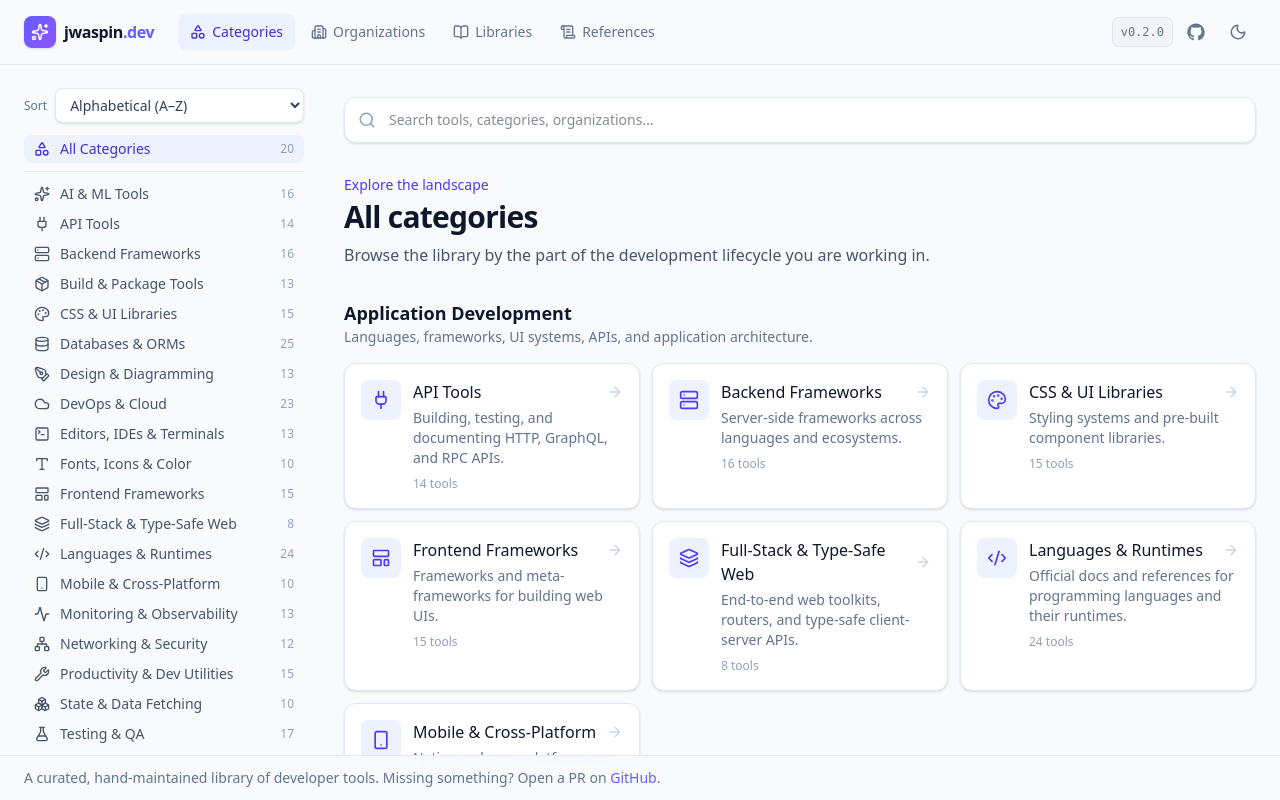
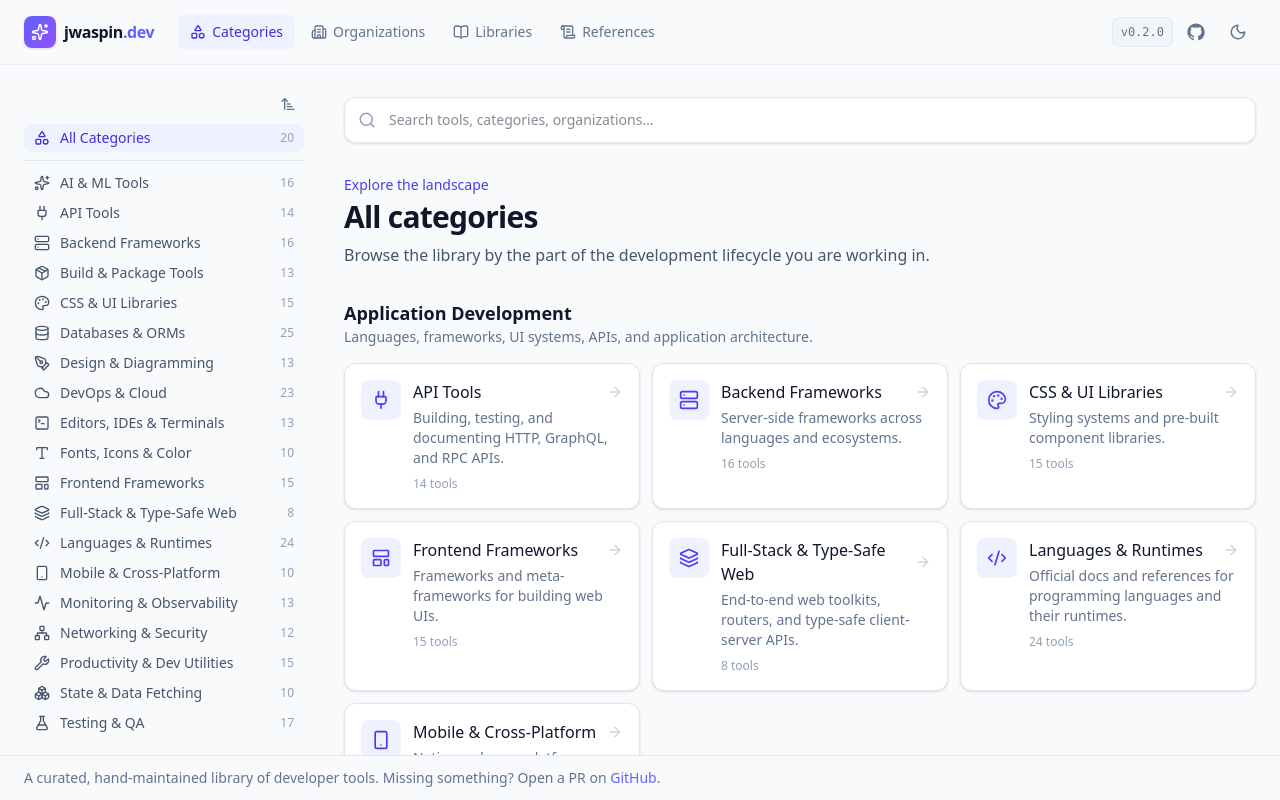
Before and after one commit to jwaspin/jwaspin-dev, a React (Vite) app: page / in a window 1280 px wide. Both pictures are taken after a click on the button 327 px from the left and 339 px from the top of the page. Shown: the top 800 px of the page. Built offline with nearby package versions, Linux system fonts and the light colour scheme.

Commit message:
feat: implement SortToggle component and update sorting functionality in navigation components

```diff
--- a/src/components/CategoryNav.tsx
+++ b/src/components/CategoryNav.tsx
@@ -1,5 +1,6 @@
 import { Shapes } from 'lucide-react'
 import type { Category } from '../data/types'
+import { SortToggle } from './SortToggle'
 
 export type SortOrder = 'az' | 'za'
 
@@ -28,8 +29,8 @@
 }: CategoryNavProps) {
   if (variant === 'chips') {
     return (
-      <div className="space-y-3">
-        <div className="scrollbar-thin flex gap-2 overflow-x-auto pb-1">
+      <div className="flex items-center gap-2">
+        <div className="scrollbar-thin flex flex-1 gap-2 overflow-x-auto pb-1">
           <NavChip
             label="Categories"
             count={categories.length}
@@ -46,15 +47,15 @@
             />
           ))}
         </div>
-        <SortSelect value={sortOrder} onChange={onSortChange} compact />
+        <SortToggle value={sortOrder} onChange={onSortChange} />
       </div>
     )
   }
 
   return (
     <div className="fixed top-22 bottom-14 flex w-72 shrink-0 flex-col">
-      <div className="mb-3 pr-2 shrink-0">
-        <SortSelect value={sortOrder} onChange={onSortChange} />
+      <div className="mb-1 flex justify-end pr-2">
+        <SortToggle value={sortOrder} onChange={onSortChange} />
       </div>
       <nav className="scrollbar-thin flex-1 space-y-0.5 overflow-y-auto pr-2">
         <NavRow
@@ -77,31 +78,6 @@
         ))}
       </nav>
     </div>
-  )
-}
-
-function SortSelect({
-  value,
-  onChange,
-  compact = false,
-}: {
-  value: SortOrder
-  onChange: (order: SortOrder) => void
-  compact?: boolean
-}) {
-  return (
-    <label className={`flex items-center gap-2 ${compact ? 'max-w-xs' : 'w-full'}`}>
-      <span className="shrink-0 text-xs font-medium text-slate-500 dark:text-slate-400">Sort</span>
-      <select
-        value={value}
-        onChange={(event) => onChange(event.target.value as SortOrder)}
-        aria-label="Sort categories and tools"
-        className="min-w-0 flex-1 rounded-lg border border-slate-200 bg-white px-2.5 py-1.5 text-sm text-slate-700 shadow-sm outline-none focus:border-indigo-400 focus:ring-2 focus:ring-indigo-500/20 dark:border-slate-800 dark:bg-slate-900 dark:text-slate-300"
-      >
-        <option value="az">Alphabetical (A–Z)</option>
-        <option value="za">Alphabetical (Z–A)</option>
-      </select>
-    </label>
   )
 }
 
--- a/src/components/LandingPage.tsx
+++ b/src/components/LandingPage.tsx
@@ -68,7 +68,7 @@
           jwaspin<span className="text-indigo-500">.dev</span>
         </h1>
         <p className="mt-2 text-slate-600 dark:text-slate-400">
-          A curated map of the developer tool landscape. Pick a place to start.
+          A hand-maintained directory of developer tools, organizations, libraries, and references. Pick a place to start.
         </p>
       </div>
 
--- a/src/components/LibraryCard.tsx
+++ b/src/components/LibraryCard.tsx
@@ -14,7 +14,7 @@
         className="absolute inset-0 z-0 rounded-xl focus-visible:outline-none focus-visible:ring-2 focus-visible:ring-violet-500"
       />
 
-      <div className="relative z-1 flex items-start justify-between gap-2">
+      <div className="flex items-start justify-between gap-2">
         <div className="flex items-center gap-3">
           <ToolIcon name={library.name} url={library.url} />
           <h3 className="font-medium leading-tight text-slate-900 dark:text-slate-100">{library.name}</h3>
@@ -34,8 +34,8 @@
           <ArrowUpRight className="mt-1 h-4 w-4 shrink-0 text-slate-300 transition group-hover:text-violet-500 dark:text-slate-700" aria-hidden="true" />
         </div>
       </div>
-      <p className="relative z-1 text-sm leading-snug text-slate-600 dark:text-slate-400">{library.description}</p>
-      <div className="relative z-1 mt-auto flex flex-wrap gap-1.5 pt-1">
+      <p className="text-sm leading-snug text-slate-600 dark:text-slate-400">{library.description}</p>
+      <div className="mt-auto flex flex-wrap gap-1.5 pt-1">
         {library.tags?.slice(0, 3).map((tag) => (
           <span key={tag} className="rounded-full bg-slate-100 px-2 py-0.5 text-xs text-slate-500 dark:bg-slate-800 dark:text-slate-400">
             {tag}
--- a/src/components/LibraryNav.tsx
+++ b/src/components/LibraryNav.tsx
@@ -1,7 +1,8 @@
 import { BookOpen } from 'lucide-react'
 import type { LibraryEcosystem } from '../data/types'
+import { ToolIcon } from './ToolIcon'
+import { SortToggle } from './SortToggle'
 import type { SortOrder } from './CategoryNav'
-import { ToolIcon } from './ToolIcon'
 import type { ReactNode } from 'react'
 
 export function LibraryNav({
@@ -27,21 +28,23 @@
 }) {
   if (variant === 'chips') {
     return (
-      <div className="space-y-3">
-        <div className="scrollbar-thin flex gap-2 overflow-x-auto pb-1">
+      <div className="flex items-center gap-2">
+        <div className="scrollbar-thin flex flex-1 gap-2 overflow-x-auto pb-1">
           <Chip label="All libraries" count={totalCount} active={selected === null} onClick={() => onSelect(null)} />
           {ecosystems.map((ecosystem) => (
             <Chip key={ecosystem.id} label={ecosystem.name} count={counts.get(ecosystem.id) ?? 0} active={selected === ecosystem.id} onClick={() => onSelect(ecosystem.id)} />
           ))}
         </div>
-        <Sort value={sortOrder} onChange={onSortChange} />
+        <SortToggle value={sortOrder} onChange={onSortChange} />
       </div>
     )
   }
 
   return (
     <div className="fixed top-22 bottom-14 flex w-72 shrink-0 flex-col">
-      <div className="mb-3 pr-2 shrink-0"><Sort value={sortOrder} onChange={onSortChange} /></div>
+      <div className="mb-1 flex justify-end pr-2">
+        <SortToggle value={sortOrder} onChange={onSortChange} />
+      </div>
       <nav className="scrollbar-thin flex-1 space-y-0.5 overflow-y-auto pr-2" aria-label="Library ecosystems">
         <Row icon={<BookOpen className="h-4 w-4 shrink-0" />} label="All Libraries" count={totalCount} active={selected === null} onClick={() => onSelect(null)} />
         <div className="my-2 border-t border-slate-200 dark:border-slate-800" />
@@ -60,17 +63,6 @@
   )
 }
 
-function Sort({ value, onChange }: { value: SortOrder; onChange: (order: SortOrder) => void }) {
-  return (
-    <label className="flex w-full items-center gap-2">
-      <span className="shrink-0 text-xs font-medium text-slate-500 dark:text-slate-400">Sort</span>
-      <select value={value} onChange={(event) => onChange(event.target.value as SortOrder)} className="min-w-0 flex-1 rounded-lg border border-slate-200 bg-white px-2.5 py-1.5 text-sm text-slate-700 shadow-sm outline-none focus:border-violet-400 focus:ring-2 focus:ring-violet-500/20 dark:border-slate-800 dark:bg-slate-900 dark:text-slate-300">
-        <option value="az">Alphabetical (A–Z)</option><option value="za">Alphabetical (Z–A)</option>
-      </select>
-    </label>
-  )
-}
-
 function Row({ icon, label, count, active, onClick }: { icon: ReactNode; label: string; count: number; active: boolean; onClick: () => void }) {
   return <button onClick={onClick} className={`flex w-full items-center gap-2.5 rounded-lg px-2.5 py-1 text-left text-sm transition ${active ? 'bg-violet-50 font-medium text-violet-700 dark:bg-violet-500/10 dark:text-violet-300' : 'text-slate-600 hover:bg-slate-100 dark:text-slate-400 dark:hover:bg-slate-900'}`}>{icon}<span className="flex-1 truncate">{label}</span><span className="text-xs tabular-nums text-slate-400 dark:text-slate-600">{count}</span></button>
 }
--- a/src/components/OwnerNav.tsx
+++ b/src/components/OwnerNav.tsx
@@ -1,7 +1,8 @@
 import { Building2 } from 'lucide-react'
 import type { ProductOwner } from '../data/types'
+import { ToolIcon } from './ToolIcon'
+import { SortToggle } from './SortToggle'
 import type { SortOrder } from './CategoryNav'
-import { ToolIcon } from './ToolIcon'
 import type { ReactNode } from 'react'
 
 export function OwnerNav({
@@ -23,21 +24,23 @@
 }) {
   if (variant === 'chips') {
     return (
-      <div className="space-y-3">
-        <div className="scrollbar-thin flex gap-2 overflow-x-auto pb-1">
+      <div className="flex items-center gap-2">
+        <div className="scrollbar-thin flex flex-1 gap-2 overflow-x-auto pb-1">
           <Chip label="All organizations" count={totalCount} active={selected === null} onClick={() => onSelect(null)} />
           {owners.map((owner) => (
             <Chip key={owner.id} label={owner.name} count={owner.toolIds.length} active={selected === owner.id} onClick={() => onSelect(owner.id)} />
           ))}
         </div>
-        <Sort value={sortOrder} onChange={onSortChange} />
+        <SortToggle value={sortOrder} onChange={onSortChange} />
       </div>
     )
   }
 
   return (
     <div className="fixed top-22 bottom-14 flex w-72 shrink-0 flex-col">
-      <div className="mb-3 pr-2 shrink-0"><Sort value={sortOrder} onChange={onSortChange} /></div>
+      <div className="mb-1 flex justify-end pr-2">
+        <SortToggle value={sortOrder} onChange={onSortChange} />
+      </div>
       <nav className="scrollbar-thin flex-1 space-y-0.5 overflow-y-auto pr-2" aria-label="Organizations">
         <Row icon={<Building2 className="h-4 w-4 shrink-0" />} label="All Organizations" count={totalCount} active={selected === null} onClick={() => onSelect(null)} />
         <div className="my-2 border-t border-slate-200 dark:border-slate-800" />
@@ -56,17 +59,6 @@
   )
 }
 
-function Sort({ value, onChange }: { value: SortOrder; onChange: (order: SortOrder) => void }) {
-  return (
-    <label className="flex w-full items-center gap-2">
-      <span className="shrink-0 text-xs font-medium text-slate-500 dark:text-slate-400">Sort</span>
-      <select value={value} onChange={(event) => onChange(event.target.value as SortOrder)} className="min-w-0 flex-1 rounded-lg border border-slate-200 bg-white px-2.5 py-1.5 text-sm text-slate-700 shadow-sm outline-none focus:border-indigo-400 focus:ring-2 focus:ring-indigo-500/20 dark:border-slate-800 dark:bg-slate-900 dark:text-slate-300">
-        <option value="az">Alphabetical (A–Z)</option><option value="za">Alphabetical (Z–A)</option>
-      </select>
-    </label>
-  )
-}
-
 function Row({ icon, label, count, active, onClick }: { icon: ReactNode; label: string; count: number; active: boolean; onClick: () => void }) {
   return <button onClick={onClick} className={`flex w-full items-center gap-2.5 rounded-lg px-2.5 py-1 text-left text-sm transition ${active ? 'bg-indigo-50 font-medium text-indigo-700 dark:bg-indigo-500/10 dark:text-indigo-300' : 'text-slate-600 hover:bg-slate-100 dark:text-slate-400 dark:hover:bg-slate-900'}`}>{icon}<span className="flex-1 truncate">{label}</span><span className="text-xs tabular-nums text-slate-400 dark:text-slate-600">{count}</span></button>
 }
--- a/src/components/ReferenceNav.tsx
+++ b/src/components/ReferenceNav.tsx
@@ -1,6 +1,7 @@
 import { ScrollText } from 'lucide-react'
 import type { LucideIcon } from 'lucide-react'
 import type { Reference, ReferenceSourceType, ReferenceSourceTypeInfo } from '../data/types'
+import { SortToggle } from './SortToggle'
 import type { SortOrder } from './CategoryNav'
 
 export function ReferenceNav({
@@ -26,21 +27,23 @@
 
   if (variant === 'chips') {
     return (
-      <div className="space-y-3">
-        <div className="scrollbar-thin flex gap-2 overflow-x-auto pb-1">
+      <div className="flex items-center gap-2">
+        <div className="scrollbar-thin flex flex-1 gap-2 overflow-x-auto pb-1">
           <Chip label="All references" count={totalCount} active={selected === null} onClick={() => onSelect(null)} />
           {sourceTypes.map((sourceType) => (
             <Chip key={sourceType.id} label={sourceType.name} count={countFor(sourceType.id)} active={selected === sourceType.id} onClick={() => onSelect(sourceType.id)} />
           ))}
         </div>
-        <Sort value={sortOrder} onChange={onSortChange} />
+        <SortToggle value={sortOrder} onChange={onSortChange} />
       </div>
     )
   }
 
   return (
     <div className="fixed top-22 bottom-14 flex w-72 shrink-0 flex-col">
-      <div className="mb-3 pr-2 shrink-0"><Sort value={sortOrder} onChange={onSortChange} /></div>
+      <div className="mb-1 flex justify-end pr-2">
+        <SortToggle value={sortOrder} onChange={onSortChange} />
+      </div>
       <nav className="scrollbar-thin flex-1 space-y-0.5 overflow-y-auto pr-2" aria-label="Reference source types">
         <Row icon={ScrollText} label="All References" count={totalCount} active={selected === null} onClick={() => onSelect(null)} />
         <div className="my-2 border-t border-slate-200 dark:border-slate-800" />
@@ -52,17 +55,6 @@
   )
 }
 
-function Sort({ value, onChange }: { value: SortOrder; onChange: (order: SortOrder) => void }) {
-  return (
-    <label className="flex w-full items-center gap-2">
-      <span className="shrink-0 text-xs font-medium text-slate-500 dark:text-slate-400">Sort</span>
-      <select value={value} onChange={(event) => onChange(event.target.value as SortOrder)} className="min-w-0 flex-1 rounded-lg border border-slate-200 bg-white px-2.5 py-1.5 text-sm text-slate-700 shadow-sm outline-none focus:border-indigo-400 focus:ring-2 focus:ring-indigo-500/20 dark:border-slate-800 dark:bg-slate-900 dark:text-slate-300">
-        <option value="az">Alphabetical (A–Z)</option><option value="za">Alphabetical (Z–A)</option>
-      </select>
-    </label>
-  )
-}
-
 function Row({ icon: Icon, label, count, active, onClick }: { icon: LucideIcon; label: string; count: number; active: boolean; onClick: () => void }) {
   return <button onClick={onClick} className={`flex w-full items-center gap-2.5 rounded-lg px-2.5 py-1 text-left text-sm transition ${active ? 'bg-indigo-50 font-medium text-indigo-700 dark:bg-indigo-500/10 dark:text-indigo-300' : 'text-slate-600 hover:bg-slate-100 dark:text-slate-400 dark:hover:bg-slate-900'}`}><Icon className="h-4 w-4 shrink-0" /><span className="flex-1 truncate">{label}</span><span className="text-xs tabular-nums text-slate-400 dark:text-slate-600">{count}</span></button>
 }
--- a/src/components/ReferencesPage.tsx
+++ b/src/components/ReferencesPage.tsx
@@ -77,7 +77,7 @@
         className="absolute inset-0 z-0 rounded-xl focus-visible:outline-none focus-visible:ring-2 focus-visible:ring-indigo-500"
       />
 
-      <div className="relative z-1 flex items-start justify-between gap-2">
+      <div className="flex items-start justify-between gap-2">
         <div className="flex items-center gap-3">
           <ToolIcon name={reference.title} url={reference.url} />
           <div>
@@ -104,7 +104,7 @@
         </div>
       </div>
 
-      <p className="relative z-1 text-sm leading-snug text-slate-600 dark:text-slate-400">{reference.description}</p>
+      <p className="text-sm leading-snug text-slate-600 dark:text-slate-400">{reference.description}</p>
     </div>
   )
 }
--- /dev/null
+++ b/src/components/SortToggle.tsx
@@ -0,0 +1,17 @@
+import { SortAsc, SortDesc } from 'lucide-react'
+import type { SortOrder } from './CategoryNav'
+
+export function SortToggle({ value, onChange }: { value: SortOrder; onChange: (order: SortOrder) => void }) {
+  const isAscending = value === 'az'
+
+  return (
+    <button
+      onClick={() => onChange(isAscending ? 'za' : 'az')}
+      aria-label={isAscending ? 'Sorted ascending. Click to sort descending.' : 'Sorted descending. Click to sort ascending.'}
+      title={isAscending ? 'Sort descending' : 'Sort ascending'}
+      className="flex h-8 w-8 shrink-0 items-center justify-center rounded-lg text-slate-500 transition hover:bg-slate-100 hover:text-indigo-600 dark:text-slate-400 dark:hover:bg-slate-900 dark:hover:text-indigo-400"
+    >
+      {isAscending ? <SortAsc className="h-4 w-4" aria-hidden="true" /> : <SortDesc className="h-4 w-4" aria-hidden="true" />}
+    </button>
+  )
+}
--- a/src/components/ToolCard.tsx
+++ b/src/components/ToolCard.tsx
@@ -27,7 +27,7 @@
         className="absolute inset-0 z-0 rounded-xl focus-visible:outline-none focus-visible:ring-2 focus-visible:ring-indigo-500"
       />
 
-      <div className="relative z-1 flex items-start justify-between gap-2">
+      <div className="flex items-start justify-between gap-2">
         <div className="flex items-center gap-3">
           <ToolIcon name={tool.name} url={tool.url} />
           <h3 className="font-medium leading-tight text-slate-900 dark:text-slate-100">
@@ -53,9 +53,9 @@
         </div>
       </div>
 
-      <p className="relative z-1 text-sm leading-snug text-slate-600 dark:text-slate-400">{tool.description}</p>
+      <p className="text-sm leading-snug text-slate-600 dark:text-slate-400">{tool.description}</p>
 
-      <div className="relative z-1 mt-auto flex flex-wrap items-center gap-1.5 pt-1">
+      <div className="mt-auto flex flex-wrap items-center gap-1.5 pt-1">
         {tool.pricing && (
           <span
             className={`rounded-full px-2 py-0.5 text-xs font-medium ring-1 ring-inset ${PRICING_CLASS[tool.pricing]}`}
--- a/src/data/libraries.ts
+++ b/src/data/libraries.ts
@@ -108,7 +108,7 @@
   { id: 'abseil-cpp', name: 'Abseil', description: 'Google collection of fundamental C++ libraries.', url: 'https://abseil.io/docs/cpp/', ecosystemId: 'cpp', tags: ['utilities', 'google'] },
   { id: 'nlohmann-json', name: 'JSON for Modern C++', description: 'Ergonomic JSON parsing and serialization for modern C++.', url: 'https://json.nlohmann.me/', ecosystemId: 'cpp', tags: ['json', 'serialization'] },
   { id: 'opencv', name: 'OpenCV', description: 'Computer vision and image processing library.', url: 'https://docs.opencv.org/', ecosystemId: 'cpp', tags: ['computer-vision', 'images'] },
-  { id: 'protobuf-cpp', name: 'Protocol Buffers', description: 'Language-neutral structured data serialization with C++ support.', url: 'https://protobuf.dev/getting-started/cpptutorial/', ecosystemId: 'cpp', tags: ['serialization', 'protobuf'] },
+  { id: 'protobuf', name: 'Protocol Buffers', description: "Google's language-neutral structured data serialization format, with code generation for C++, Java, Python, Go, and more.", url: 'https://protobuf.dev/', ecosystemId: 'cpp', tags: ['serialization', 'protobuf'] },
   { id: 'range-v3', name: 'range-v3', description: 'Range algorithms and views that inspired the C++ standard ranges library.', url: 'https://ericniebler.github.io/range-v3/', ecosystemId: 'cpp', tags: ['ranges', 'algorithms'] },
   { id: 'google-benchmark', name: 'Google Benchmark', description: 'Microbenchmarking support library for C++.', url: 'https://github.com/google/benchmark', ecosystemId: 'cpp', tags: ['benchmarking', 'performance'] },
   { id: 'go-sqlx', name: 'sqlx', description: 'Extensions to Go database/sql for convenient querying and scanning.', url: 'https://jmoiron.github.io/sqlx/', ecosystemId: 'go', tags: ['sql', 'database'] },
--- a/src/data/tools/languages.ts
+++ b/src/data/tools/languages.ts
@@ -133,9 +133,9 @@
   },
   {
     id: 'c',
-    name: 'C (cppreference)',
-    description: 'Reference for the C language and standard library.',
-    url: 'https://en.cppreference.com/w/c',
+    name: 'C',
+    description: 'Reference for the C language and standard library from the ISO committee that maintains it.',
+    url: 'https://www.open-std.org/jtc1/sc22/wg14/',
     categoryId: 'languages',
     tags: ['systems', 'embedded'],
     pricing: 'free',
```
